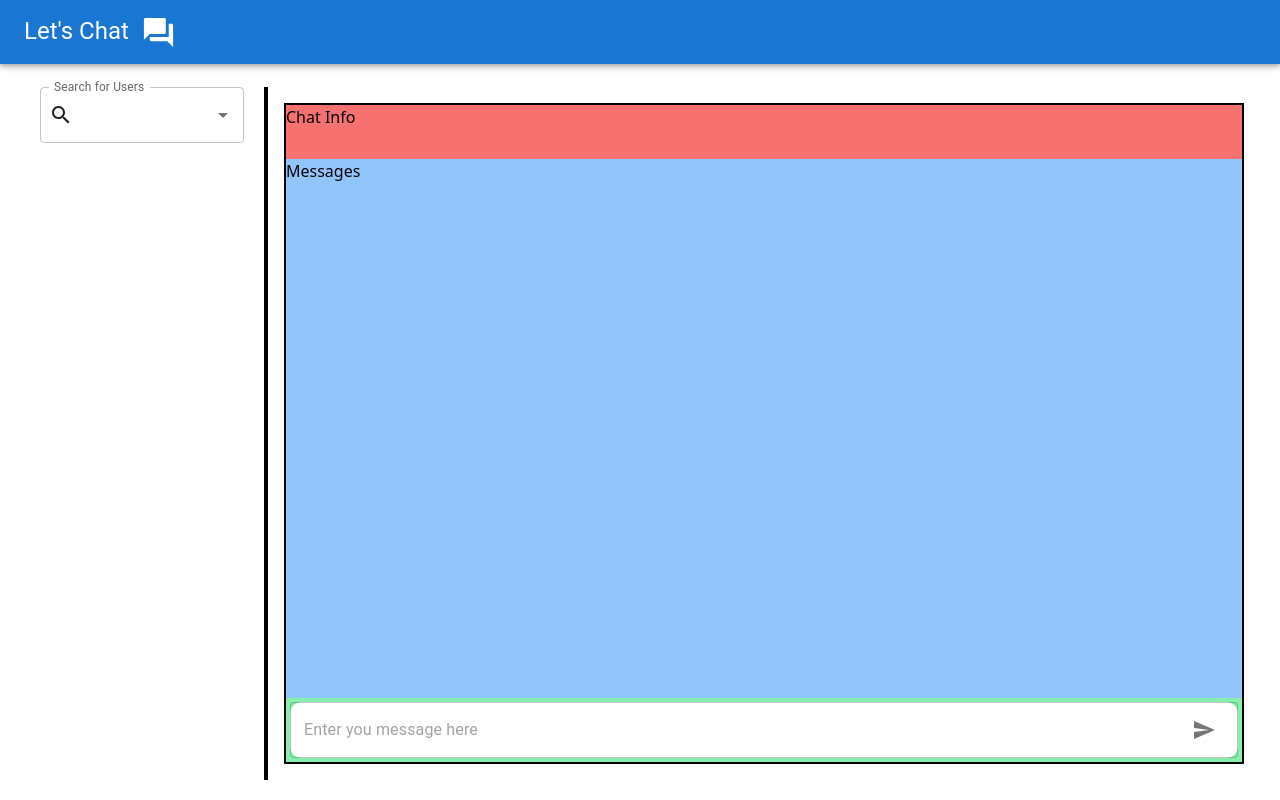
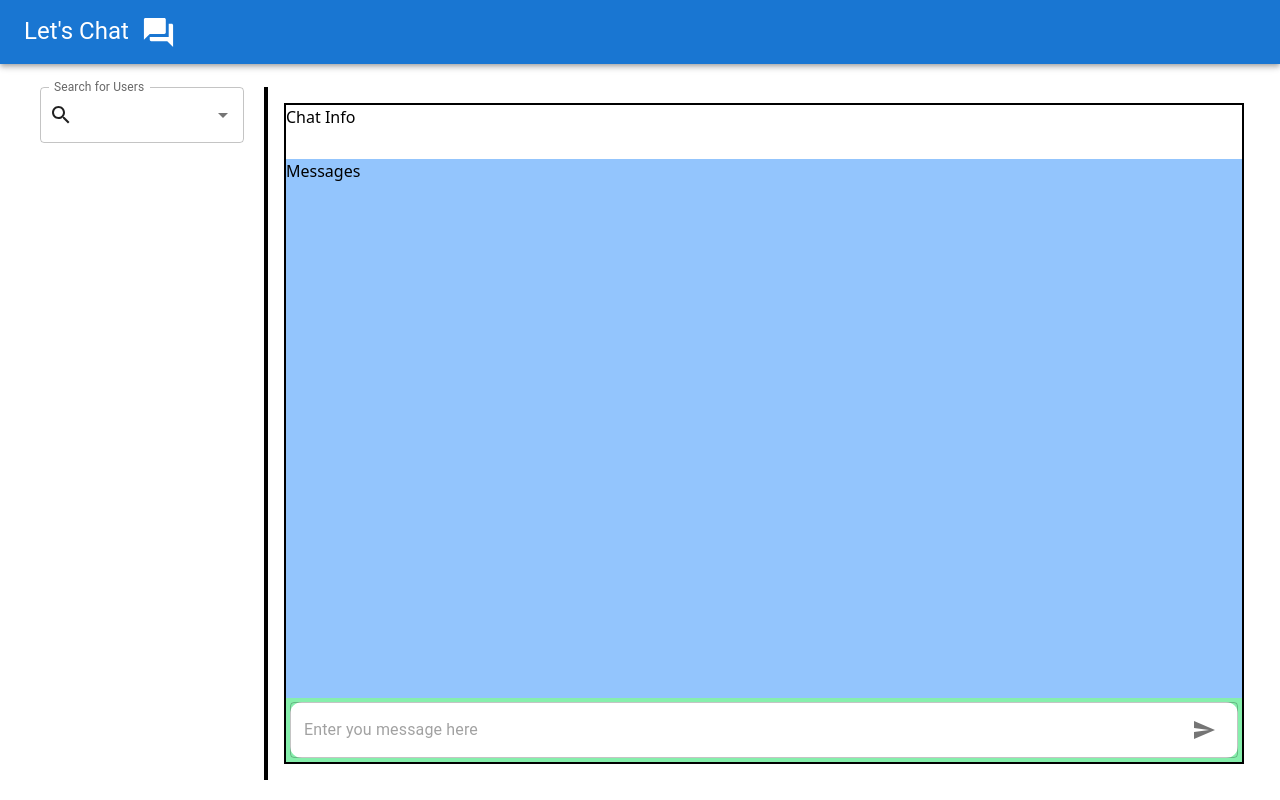
Before and after one commit to Lakshay-Randhawa/chat-with-me, a React (Vite) app: page /chat in a window 1280 px wide. Built offline with nearby package versions, Linux system fonts and the light colour scheme; no server answers.

Commit message:
Update ChatWindow.tsx

```diff
--- a/src/components/ChatWindow.tsx
+++ b/src/components/ChatWindow.tsx
@@ -17,7 +17,7 @@ export const ChatWIindow = () => {
 
   return (
     <div className="border-black border-2 h-full flex flex-col">
-      <div className="bg-red-400 basis-1/12">Chat Info</div>
+      <div className=" basis-1/12">Chat Info</div>
       <div className="bg-blue-300 basis-10/12">Messages</div>
       <div className=" basis-1/12 bg-green-300 p-1 ">
         <TextField
```
